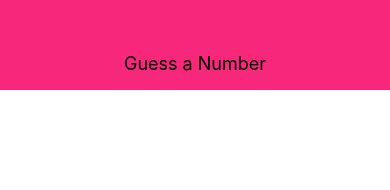
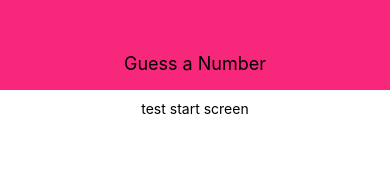
Before and after one commit to Luka-dot/rn-game, a React Native app: screen / in a window 390 px wide. Shown: the top 190 px of the page. Built offline with nearby package versions, Linux system fonts and the light colour scheme.

Commit message:
set up start screen component on app.js

```diff
--- a/App.js
+++ b/App.js
@@ -2,12 +2,13 @@ import React from 'react';
 import { StyleSheet, View } from 'react-native';
 
 import Header from './components/header';
+import StartGameScreen from './screens/StartGameScreen';
 
 export default function App() {
   return (
     <View style={styles.screen}>
       <Header title="Guess a Number"/>
-
+      <StartGameScreen />
     </View>
   );
 }
--- a/screens/StartGameScreen.js
+++ b/screens/StartGameScreen.js
@@ -3,10 +3,19 @@ import { View, Text, StyleSheet } from 'react-native';
 
 const StartGameScreen = props => {
 
+    return (
+        <View style={styles.screen}>
+            <Text>test start screen</Text>
+        </View>
+    )
 };
 
 const styles = StyleSheet.create({
-
+    screen: {
+        flex: 1,
+        padding: 10,
+        alignItems: 'center',
+    }
 });
 
 export default StartGameScreen;
```
